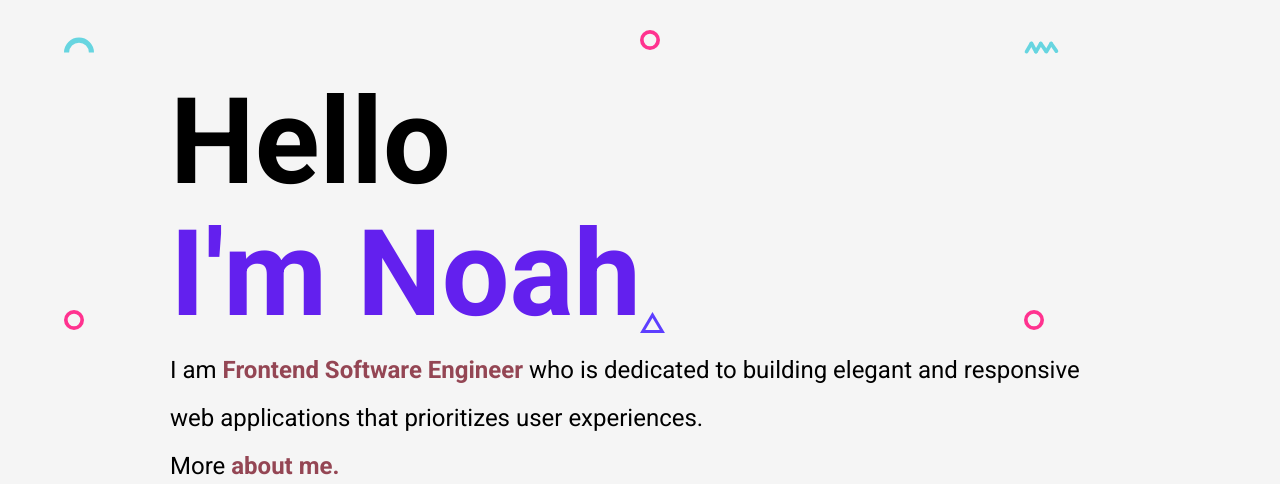
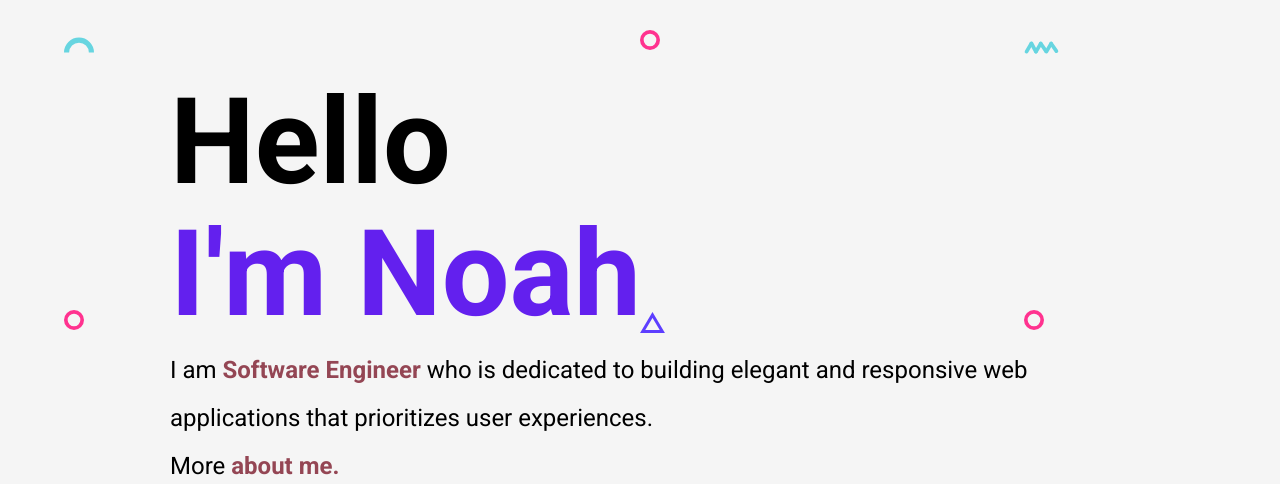
Before and after one commit to Nchisom/Eportfolio, a plain HTML site: page index.html in a window 1280 px wide. Shown: the part 90-574 px from the top of the page. Drawn offline with nearby package versions, Linux system fonts and the light colour scheme.

Commit message:
minor changes for clarity

```diff
--- a/index.html
+++ b/index.html
@@ -68,7 +68,7 @@
           <h1 class="title">Hello</h1>
           <h1 class="title title--secondary">I'm Noah</h1>
           <p class="header__para">
-            I am <b class="secondary"> Frontend Software Engineer </b> who is
+            I am <b class="secondary"> Software Engineer </b> who is
             dedicated to building elegant and responsive web applications that
             prioritizes user experiences.
             <br />
@@ -109,7 +109,7 @@
             Here is a bit about me.
           </h3>
           <h4 class="modal__sub-title modal__sub-title--about">
-            Frontend Software Engineer
+            Software Engineer
           </h4>
           <p class="modal__para">
             I am a 21 year-old
```
